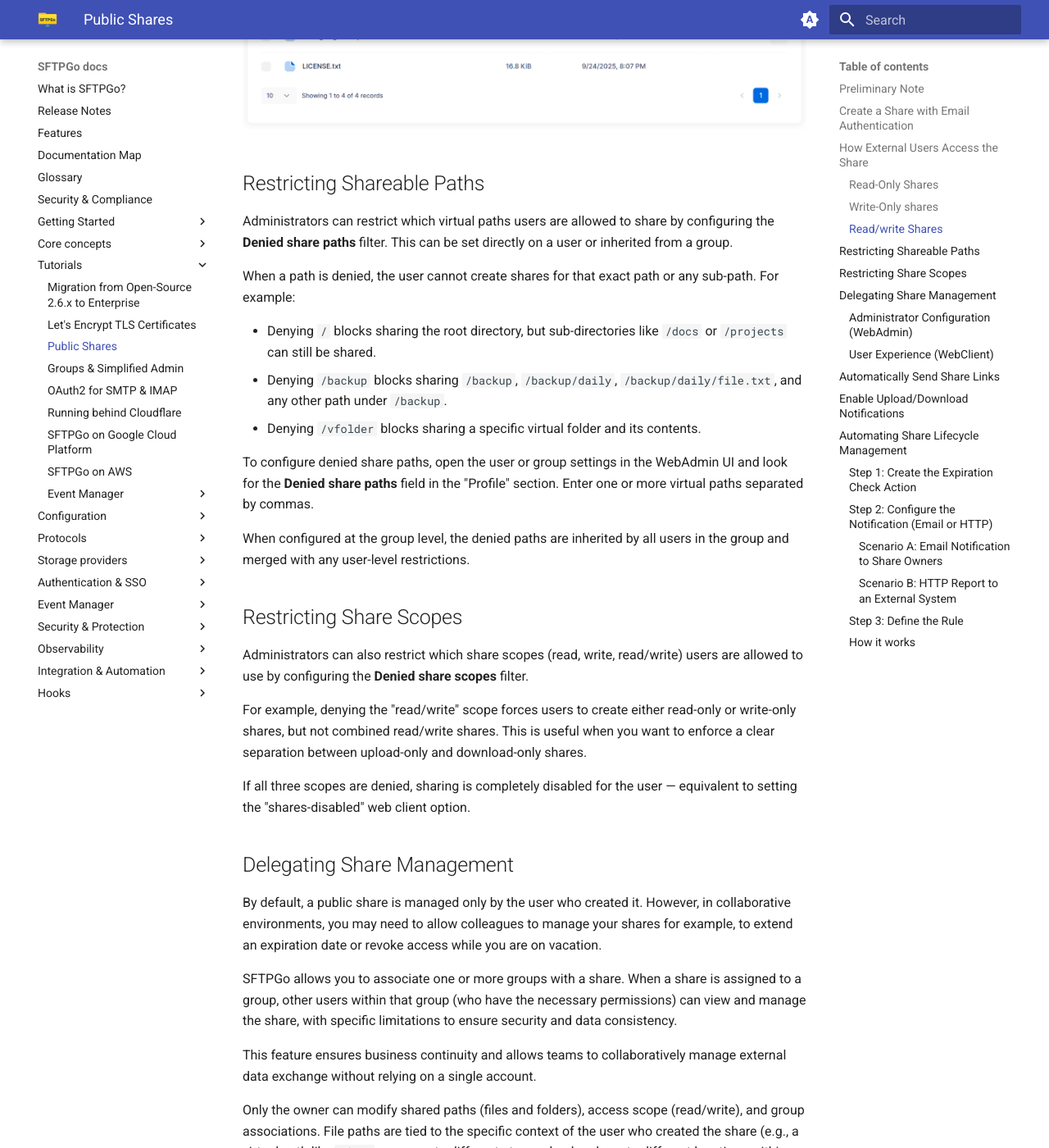
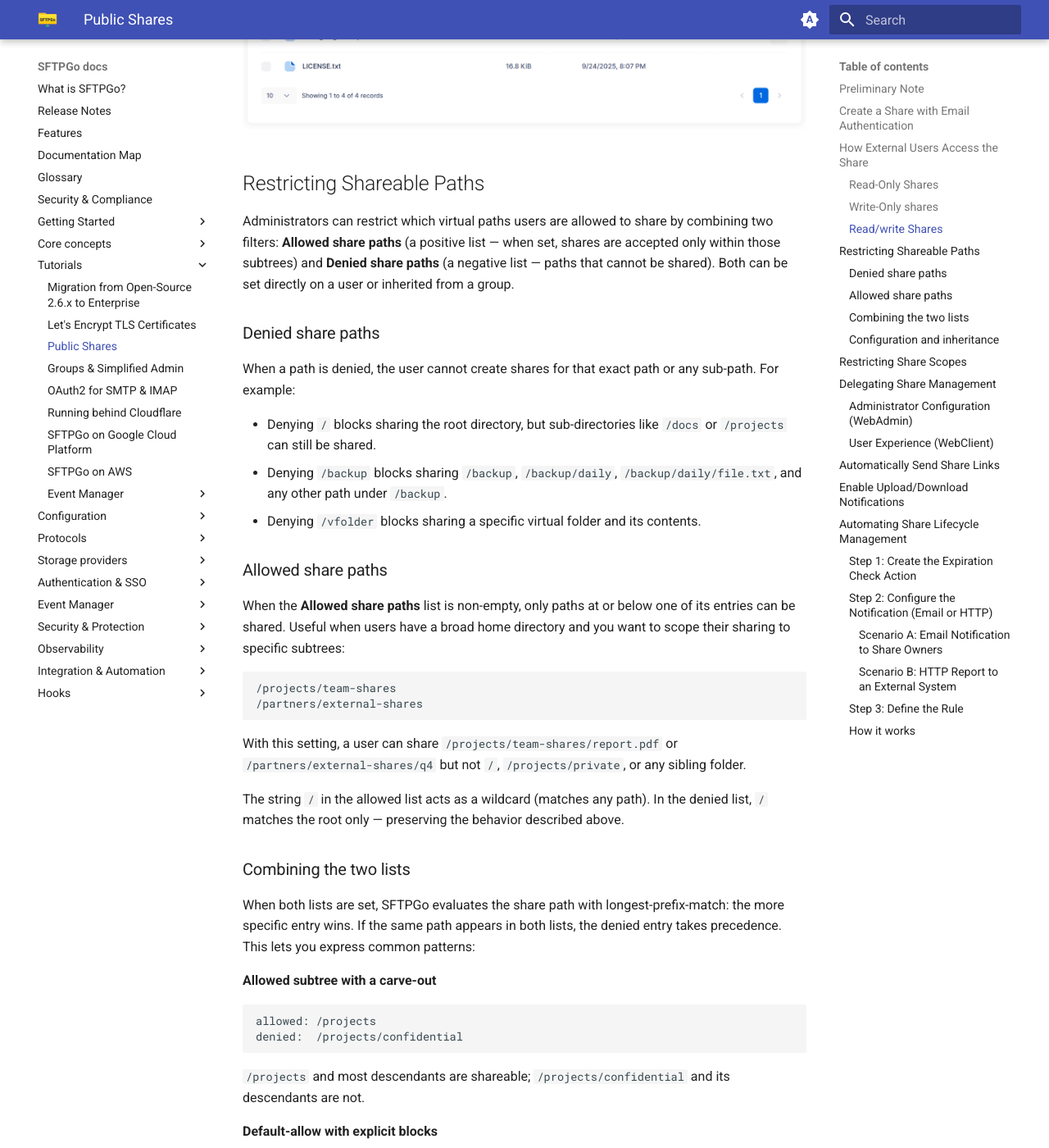
Before and after one commit to sftpgo/docs, an MkDocs documentation site: the page built from docs/tutorials/shares.md, in a window 1280 px wide and 1400 px high, scrolled down 6978 px. Shown: the whole window at 82% size. Built offline with MkDocs 1.6.1 and Material for MkDocs 9.7.7, drawn with Linux system fonts in a browser that asks for light colours; emoji names are drawn with the system emoji font; the version menu is left out; some of the changed text lies outside the part shown.

Commit message:
add allowed share paths
Signed-off-by: Nicola Murino <nicola.murino@gmail.com>

````diff
--- a/docs/tutorials/shares.md
+++ b/docs/tutorials/shares.md
@@ -93,7 +93,9 @@ This type of share combines the capabilities of both read-only and write-only sh
 
 ## Restricting Shareable Paths
 
-Administrators can restrict which virtual paths users are allowed to share by configuring the **Denied share paths** filter. This can be set directly on a user or inherited from a group.
+Administrators can restrict which virtual paths users are allowed to share by combining two filters: **Allowed share paths** (a positive list — when set, shares are accepted only within those subtrees) and **Denied share paths** (a negative list — paths that cannot be shared). Both can be set directly on a user or inherited from a group.
+
+### Denied share paths
 
 When a path is denied, the user cannot create shares for that exact path or any sub-path. For example:
 
@@ -101,9 +103,59 @@ When a path is denied, the user cannot create shares for that exact path or any
 - Denying `/backup` blocks sharing `/backup`, `/backup/daily`, `/backup/daily/file.txt`, and any other path under `/backup`.
 - Denying `/vfolder` blocks sharing a specific virtual folder and its contents.
 
-To configure denied share paths, open the user or group settings in the WebAdmin UI and look for the **Denied share paths** field in the "Profile" section. Enter one or more virtual paths separated by commas.
+### Allowed share paths
 
-When configured at the group level, the denied paths are inherited by all users in the group and merged with any user-level restrictions.
+When the **Allowed share paths** list is non-empty, only paths at or below one of its entries can be shared. Useful when users have a broad home directory and you want to scope their sharing to specific subtrees:
+
+```
+/projects/team-shares
+/partners/external-shares
+```
+
+With this setting, a user can share `/projects/team-shares/report.pdf` or `/partners/external-shares/q4` but not `/`, `/projects/private`, or any sibling folder.
+
+The string `/` in the allowed list acts as a wildcard (matches any path). In the denied list, `/` matches the root only — preserving the behavior described above.
+
+### Combining the two lists
+
+When both lists are set, SFTPGo evaluates the share path with longest-prefix-match: the more specific entry wins. If the same path appears in both lists, the denied entry takes precedence. This lets you express common patterns:
+
+**Allowed subtree with a carve-out**
+
+```
+allowed: /projects
+denied:  /projects/confidential
+```
+
+`/projects` and most descendants are shareable; `/projects/confidential` and its descendants are not.
+
+**Default-allow with explicit blocks**
+
+```
+allowed: /
+denied:  /sensitive
+```
+
+Everything is shareable except `/sensitive` and its descendants.
+
+**Nested override**
+
+```
+allowed: /projects, /projects/confidential/public
+denied:  /projects/confidential
+```
+
+`/projects/confidential/public` is shareable (the more specific allow entry wins); other paths under `/projects/confidential` remain blocked.
+
+### Configuration and inheritance
+
+Both fields are textareas in the user or group settings under the "Profile" section of the WebAdmin UI. Enter one or more virtual paths separated by commas.
+
+When configured at the group level, both lists are inherited additively by group members and deduplicated with any user-level entries.
+
+:information_source: Group-level **Denied share paths** entries are enforced even when a user has the same path in their **Allowed share paths** list — the denied entry always takes precedence, so groups remain a reliable mechanism for hard share restrictions.
+
+:warning: Tightening either filter takes effect immediately, including for shares that already exist: if a previously-shared path is no longer allowed (or is now denied), the share starts returning 404 on next access until the filter is relaxed or the share is removed.
 
 ## Restricting Share Scopes
 
````
Also changed, not shown: docs/changelog.md (+6 -0 lines).
